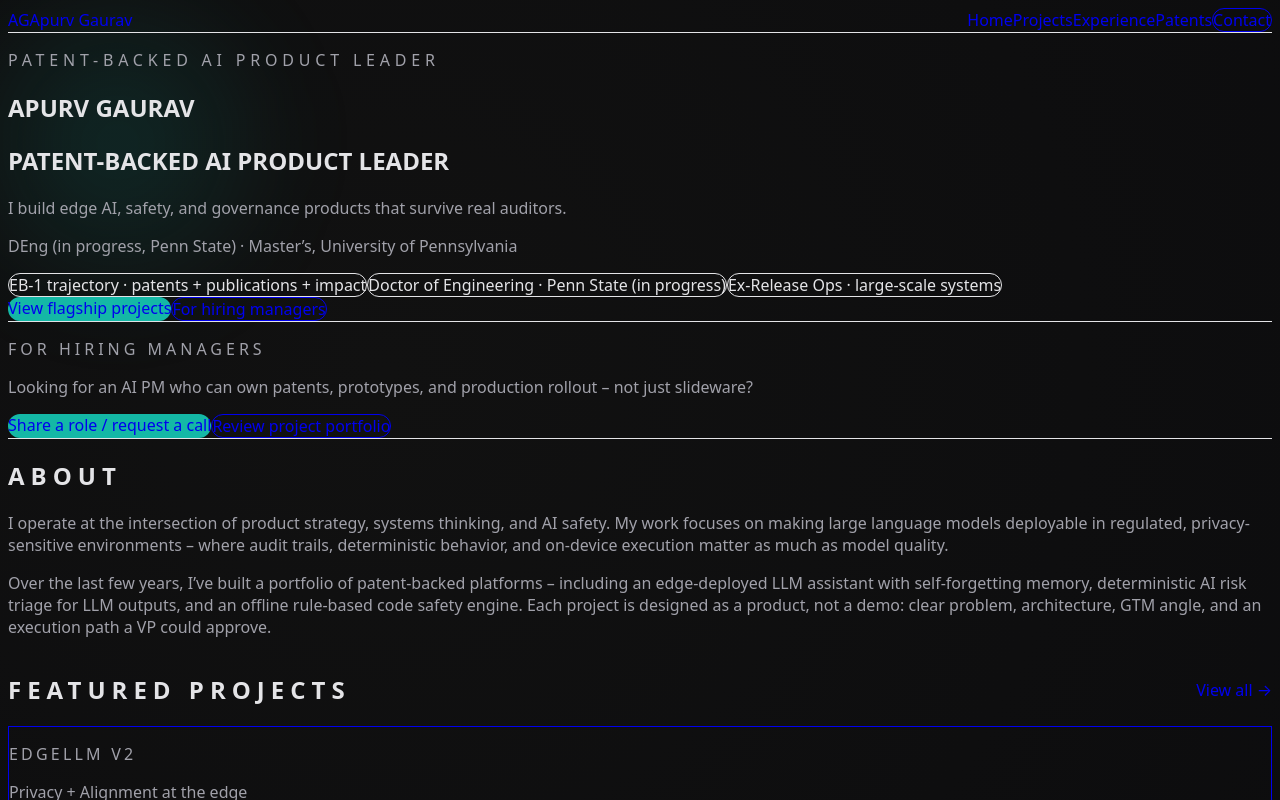
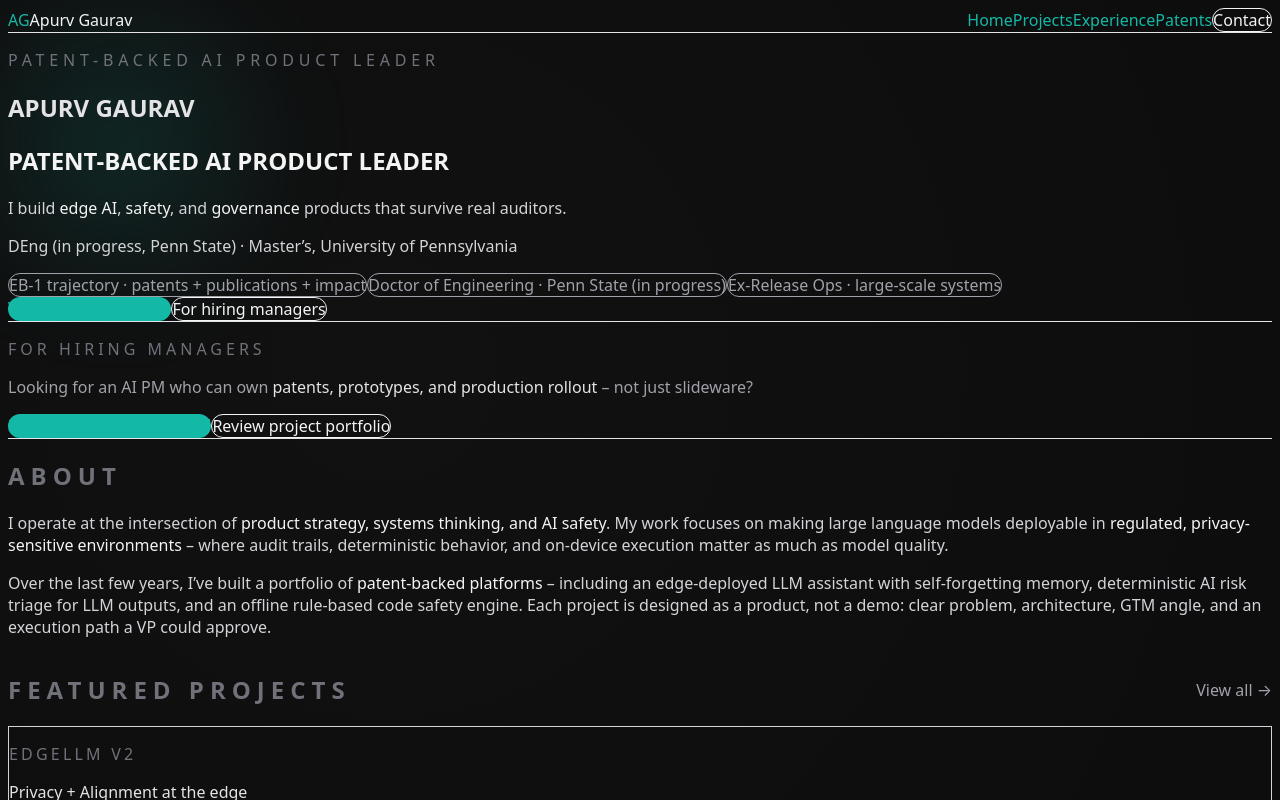
Before and after one commit to apurvgaurav/apurv-portfolio, a Next.js app: page / in a window 1280 px wide. Shown: the top 800 px of the page. Built offline with nearby package versions, Linux system fonts and the light colour scheme.

Commit message:
Update globals.css

```diff
--- a/app/globals.css
+++ b/app/globals.css
@@ -71,3 +71,30 @@ a {
   left: -80px;
   z-index: 0;
 }
+/* Fix unstyled blue/purple link color issues */
+a:visited {
+  color: var(--accent);
+}
+a {
+  color: var(--accent);
+}
+a:hover {
+  color: var(--accent-hover);
+}
+
+/* Ensure Tailwind typography doesn't get overridden */
+.text-zinc-50 {
+  color: #e4e4e7 !important;
+}
+.text-zinc-100 {
+  color: #f4f4f5 !important;
+}
+.text-zinc-300 {
+  color: #d4d4d8 !important;
+}
+.text-zinc-400 {
+  color: #a1a1aa !important;
+}
+.text-zinc-500 {
+  color: #71717a !important;
+}
```
